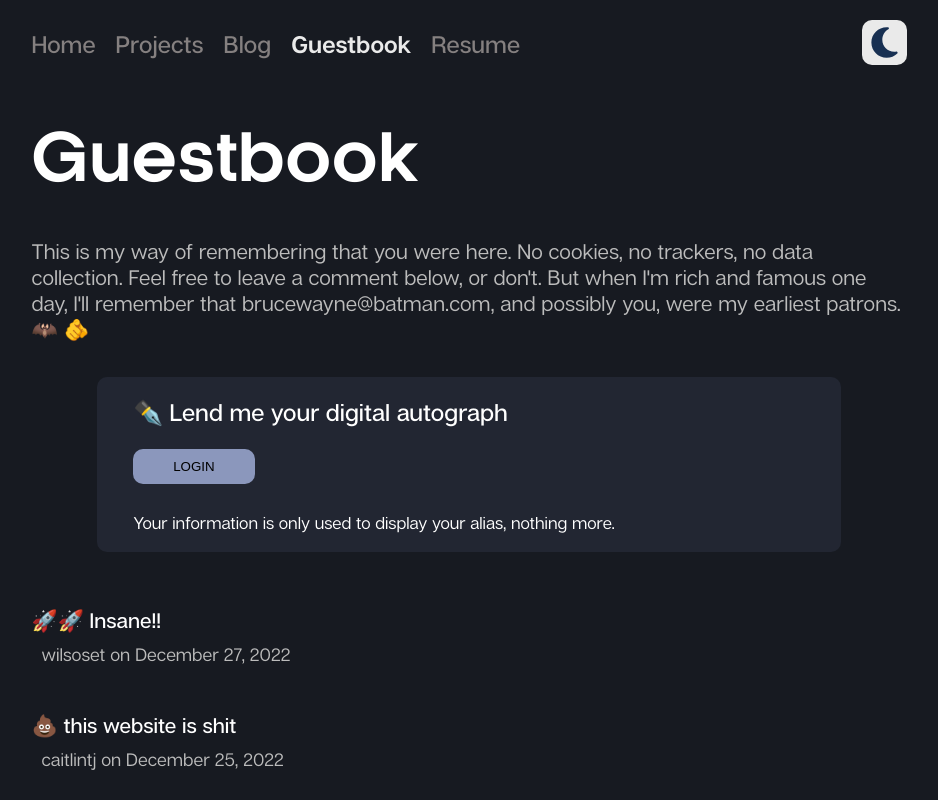
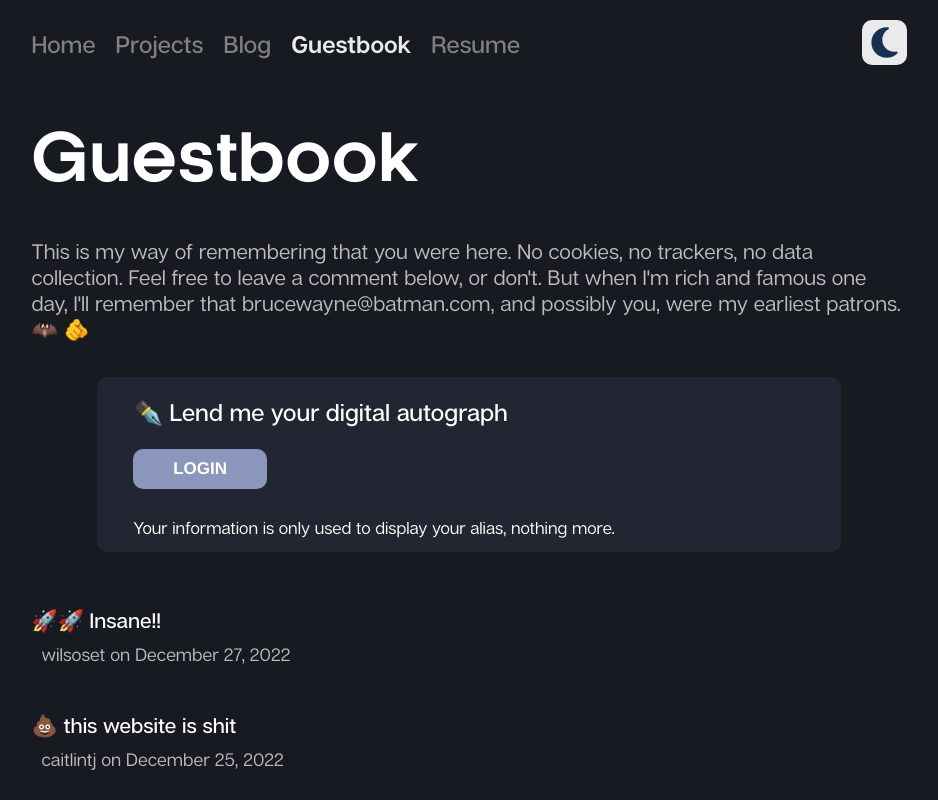
Before and after one commit to scottsus/Portfolio-v2, a Next.js app: page /guestbook in a window 1280 px wide. Shown: the top 800 px of the page, without its empty margins (171-1109 px from the left). Built offline with nearby package versions, Linux system fonts and the light colour scheme; no server answers.

Commit message:
form and login are working

```diff
--- a/components/Auth.tsx
+++ b/components/Auth.tsx
@@ -1,9 +1,21 @@
-import React from 'react';
+import React, { useEffect } from 'react';
 import { useSession, signIn } from 'next-auth/react';
-import { InputComment, LoginButton } from '../styles/guestbookStyles';
+import { LoginButton, LoginText } from '../styles/guestbookStyles';
+import InlineInput from './InlineInput';
 
 export default function Auth() {
   const session = useSession();
-  if (!session) return <InputComment>NOT SIGNED IN</InputComment>;
-  return <LoginButton onClick={() => signIn()}>LOGIN</LoginButton>;
+  useEffect(() => console.log('Session:', session));
+  if (session.status === 'unauthenticated')
+    return (
+      <LoginButton
+        onClick={(e) => {
+          e.preventDefault();
+          signIn('google');
+        }}
+      >
+        <LoginText>LOGIN</LoginText>
+      </LoginButton>
+    );
+  return <InlineInput />;
 }
```
